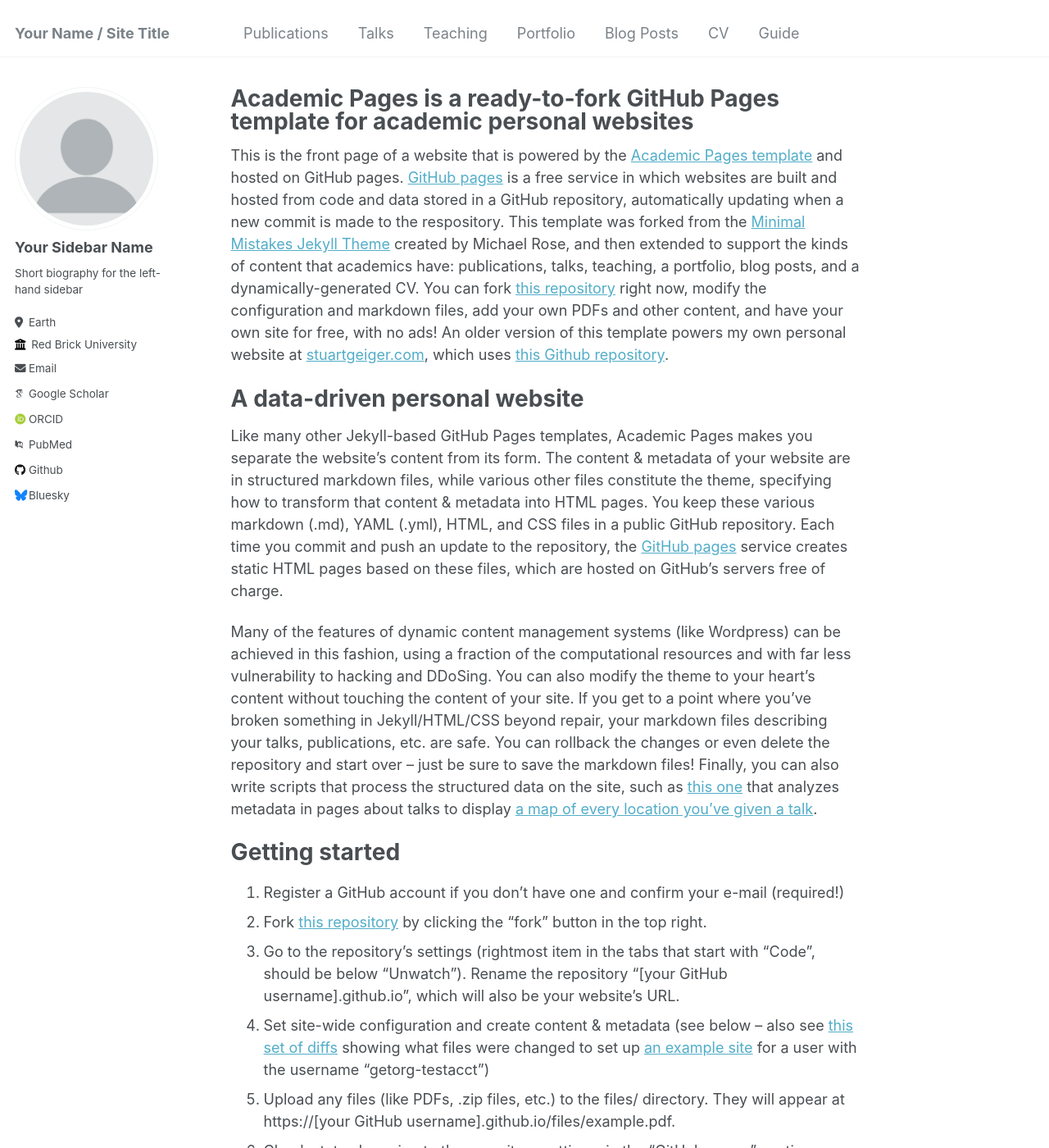
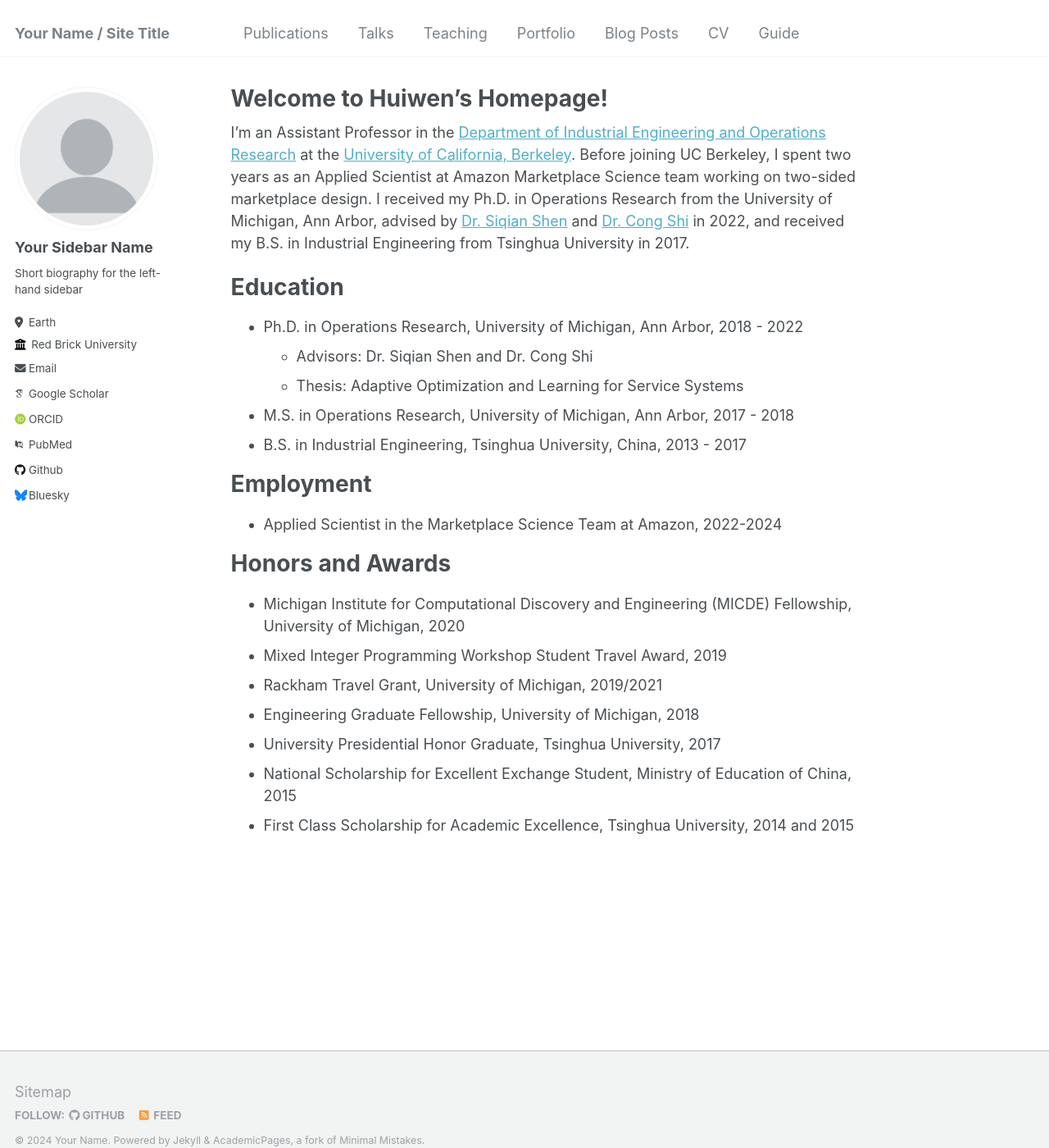
Before and after one commit to huiwen-j/huiwen-j.github.io, a Jekyll site: the page built from _pages/about.md, in a window 1280 px wide and 1400 px high. Shown: the whole window at 82% size. Built offline with Jekyll 4.4.1, drawn with Linux system fonts in a browser that asks for light colours; some web fonts are replaced; some of the changed text lies outside the part shown.

Commit message:
Update about.md

```diff
--- a/_pages/about.md
+++ b/_pages/about.md
@@ -1,49 +1,32 @@
 ---
 permalink: /
-title: "Academic Pages is a ready-to-fork GitHub Pages template for academic personal websites"
+title: "Welcome to Huiwen's Homepage!"
 author_profile: true
 redirect_from:
   - /about/
   - /about.html
 ---
 
-This is the front page of a website that is powered by the [Academic Pages template](https://github.com/academicpages/academicpages.github.io) and hosted on GitHub pages. [GitHub pages](https://pages.github.com) is a free service in which websites are built and hosted from code and data stored in a GitHub repository, automatically updating when a new commit is made to the respository. This template was forked from the [Minimal Mistakes Jekyll Theme](https://mmistakes.github.io/minimal-mistakes/) created by Michael Rose, and then extended to support the kinds of content that academics have: publications, talks, teaching, a portfolio, blog posts, and a dynamically-generated CV. You can fork [this repository](https://github.com/academicpages/academicpages.github.io) right now, modify the configuration and markdown files, add your own PDFs and other content, and have your own site for free, with no ads! An older version of this template powers my own personal website at [stuartgeiger.com](http://stuartgeiger.com), which uses [this Github repository](https://github.com/staeiou/staeiou.github.io).
+I'm an Assistant Professor in the [Department of Industrial Engineering and Operations Research](https://ieor.berkeley.edu/) at the [University of California, Berkeley](https://www.berkeley.edu/). Before joining UC Berkeley, I spent two years as an Applied Scientist at Amazon Marketplace Science team working on two-sided marketplace design. I received my Ph.D. in Operations Research from the University of Michigan, Ann Arbor, advised by [Dr. Siqian Shen](https://websites.umich.edu/~siqian/index.html) and [Dr. Cong Shi](https://congshi-research.github.io/) in 2022, and received my B.S. in Industrial Engineering from Tsinghua University in 2017.
 
-A data-driven personal website
+Education
 ======
-Like many other Jekyll-based GitHub Pages templates, Academic Pages makes you separate the website's content from its form. The content & metadata of your website are in structured markdown files, while various other files constitute the theme, specifying how to transform that content & metadata into HTML pages. You keep these various markdown (.md), YAML (.yml), HTML, and CSS files in a public GitHub repository. Each time you commit and push an update to the repository, the [GitHub pages](https://pages.github.com/) service creates static HTML pages based on these files, which are hosted on GitHub's servers free of charge.
+- Ph.D. in Operations Research, University of Michigan, Ann Arbor, 2018 - 2022
+  * Advisors: Dr. Siqian Shen and Dr. Cong Shi
+  * Thesis: Adaptive Optimization and Learning for Service Systems
+- M.S. in Operations Research, University of Michigan, Ann Arbor, 2017 - 2018
+- B.S. in Industrial Engineering, Tsinghua University, China, 2013 - 2017
 
-Many of the features of dynamic content management systems (like Wordpress) can be achieved in this fashion, using a fraction of the computational resources and with far less vulnerability to hacking and DDoSing. You can also modify the theme to your heart's content without touching the content of your site. If you get to a point where you've broken something in Jekyll/HTML/CSS beyond repair, your markdown files describing your talks, publications, etc. are safe. You can rollback the changes or even delete the repository and start over -- just be sure to save the markdown files! Finally, you can also write scripts that process the structured data on the site, such as [this one](https://github.com/academicpages/academicpages.github.io/blob/master/talkmap.ipynb) that analyzes metadata in pages about talks to display [a map of every location you've given a talk](https://academicpages.github.io/talkmap.html).
+Employment
+======
+- Applied Scientist in the Marketplace Science Team at Amazon, 2022-2024
 
-Getting started
+Honors and Awards
 ======
-1. Register a GitHub account if you don't have one and confirm your e-mail (required!)
-1. Fork [this repository](https://github.com/academicpages/academicpages.github.io) by clicking the "fork" button in the top right.
-1. Go to the repository's settings (rightmost item in the tabs that start with "Code", should be below "Unwatch"). Rename the repository "[your GitHub username].github.io", which will also be your website's URL.
-1. Set site-wide configuration and create content & metadata (see below -- also see [this set of diffs](http://archive.is/3TPas) showing what files were changed to set up [an example site](https://getorg-testacct.github.io) for a user with the username "getorg-testacct")
-1. Upload any files (like PDFs, .zip files, etc.) to the files/ directory. They will appear at https://[your GitHub username].github.io/files/example.pdf.
-1. Check status by going to the repository settings, in the "GitHub pages" section
-
-Site-wide configuration
-------
-The main configuration file for the site is in the base directory in [_config.yml](https://github.com/academicpages/academicpages.github.io/blob/master/_config.yml), which defines the content in the sidebars and other site-wide features. You will need to replace the default variables with ones about yourself and your site's github repository. The configuration file for the top menu is in [_data/navigation.yml](https://github.com/academicpages/academicpages.github.io/blob/master/_data/navigation.yml). For example, if you don't have a portfolio or blog posts, you can remove those items from that navigation.yml file to remove them from the header.
-
-Create content & metadata
-------
-For site content, there is one markdown file for each type of content, which are stored in directories like _publications, _talks, _posts, _teaching, or _pages. For example, each talk is a markdown file in the [_talks directory](https://github.com/academicpages/academicpages.github.io/tree/master/_talks). At the top of each markdown file is structured data in YAML about the talk, which the theme will parse to do lots of cool stuff. The same structured data about a talk is used to generate the list of talks on the [Talks page](https://academicpages.github.io/talks), each [individual page](https://academicpages.github.io/talks/2012-03-01-talk-1) for specific talks, the talks section for the [CV page](https://academicpages.github.io/cv), and the [map of places you've given a talk](https://academicpages.github.io/talkmap.html) (if you run this [python file](https://github.com/academicpages/academicpages.github.io/blob/master/talkmap.py) or [Jupyter notebook](https://github.com/academicpages/academicpages.github.io/blob/master/talkmap.ipynb), which creates the HTML for the map based on the contents of the _talks directory).
-
-**Markdown generator**
-
-I have also created [a set of Jupyter notebooks](https://github.com/academicpages/academicpages.github.io/tree/master/markdown_generator
-) that converts a CSV containing structured data about talks or presentations into individual markdown files that will be properly formatted for the Academic Pages template. The sample CSVs in that directory are the ones I used to create my own personal website at stuartgeiger.com. My usual workflow is that I keep a spreadsheet of my publications and talks, then run the code in these notebooks to generate the markdown files, then commit and push them to the GitHub repository.
-
-How to edit your site's GitHub repository
-------
-Many people use a git client to create files on their local computer and then push them to GitHub's servers. If you are not familiar with git, you can directly edit these configuration and markdown files directly in the github.com interface. Navigate to a file (like [this one](https://github.com/academicpages/academicpages.github.io/blob/master/_talks/2012-03-01-talk-1.md) and click the pencil icon in the top right of the content preview (to the right of the "Raw | Blame | History" buttons). You can delete a file by clicking the trashcan icon to the right of the pencil icon. You can also create new files or upload files by navigating to a directory and clicking the "Create new file" or "Upload files" buttons.
-
-Example: editing a markdown file for a talk
-![Editing a markdown file for a talk](/images/editing-talk.png)
-
-For more info
-------
-More info about configuring Academic Pages can be found in [the guide](https://academicpages.github.io/markdown/). The [guides for the Minimal Mistakes theme](https://mmistakes.github.io/minimal-mistakes/docs/configuration/) (which this theme was forked from) might also be helpful.
+- Michigan Institute for Computational Discovery and Engineering (MICDE) Fellowship, University of Michigan, 2020
+- Mixed Integer Programming Workshop Student Travel Award, 2019
+* Rackham Travel Grant, University of Michigan, 2019/2021
+- Engineering Graduate Fellowship, University of Michigan, 2018
+- University Presidential Honor Graduate, Tsinghua University, 2017
+- National Scholarship for Excellent Exchange Student, Ministry of Education of China, 2015
+- First Class Scholarship for Academic Excellence, Tsinghua University, 2014 and 2015
```
